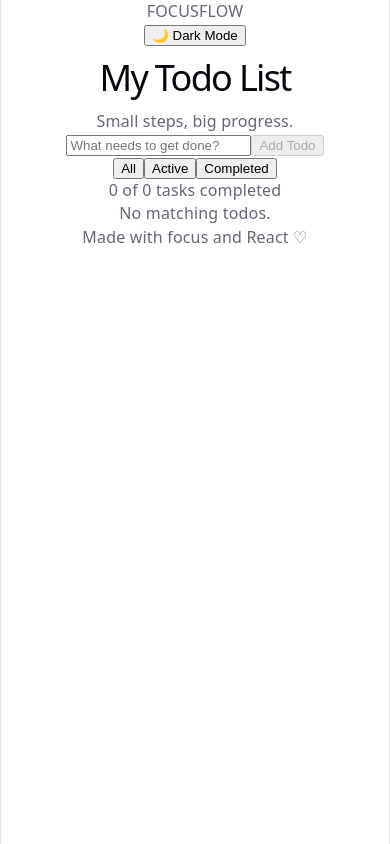
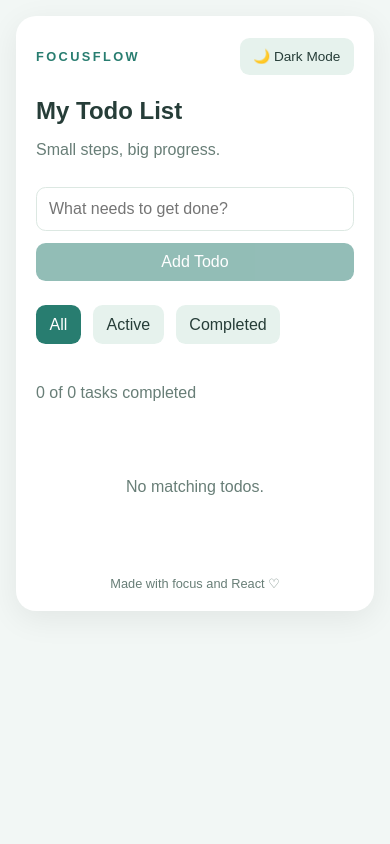
Before and after one commit to BallNChain24FEnd/AshleyWhite-Lab-10.3_Context-API-Todo-App, a React (Vite) app: page / in a window 390 px wide. Built offline with nearby package versions, Linux system fonts and the light colour scheme.

Commit message:
Commit 8: Styled responsive light and dark themes

```diff
--- a/src/App.css
+++ b/src/App.css
@@ -1,184 +1,211 @@
-.counter {
-  font-size: 16px;
-  padding: 5px 10px;
-  border-radius: 5px;
+/* App colors */
+.app {
+  --bg: #f2f7f5;
+  --card: #ffffff;
+  --text: #263d38;
+  --muted: #687e77;
+  --accent: #287d70;
+  --soft: #e6f2ed;
+  --border: #dce8e2;
+
+  min-height: 100vh;
+  padding: 3rem 1rem;
+  background: var(--bg);
+  color: var(--text);
+  transition: background 0.2s;
+}
+
+/* Dark theme */
+.app.dark {
+  --bg: #192b2b;
+  --card: #283d3c;
+  --text: #f1f7f5;
+  --muted: #b6cbc4;
+  --accent: #4eaa96;
+  --soft: #36534d;
+  --border: #45615a;
+}
+
+/* Main card */
+.todo-card {
+  max-width: 42rem;
+  margin: auto;
+  padding: 2rem;
+  border-radius: 1.25rem;
+  background: var(--card);
+  box-shadow: 0 0.5rem 2rem #00000012;
+}
+
+.app-header,
+.todo-item,
+.todo-actions,
+.filters,
+.todo-form {
+  display: flex;
+  align-items: center;
+  gap: 0.75rem;
+}
+
+.app-header {
+  justify-content: space-between;
+}
+
+.eyebrow {
   color: var(--accent);
-  background: var(--accent-bg);
-  border: 2px solid transparent;
-  transition: border-color 0.3s;
-  margin-bottom: 24px;
+  font-size: 0.8rem;
+  font-weight: bold;
+  letter-spacing: 0.15rem;
+}
 
-  &:hover {
-    border-color: var(--accent-border);
+h1 {
+  margin-bottom: 0.25rem;
+}
+
+.subtitle,
+.progress,
+footer {
+  color: var(--muted);
+}
+
+.subtitle {
+  margin-bottom: 1.75rem;
+}
+
+/* Input and buttons */
+input {
+  min-width: 0;
+  padding: 0.75rem;
+  border: 1px solid var(--border);
+  border-radius: 0.6rem;
+  background: var(--card);
+  color: var(--text);
+}
+
+.todo-form {
+  margin-bottom: 1.5rem;
+}
+
+.todo-form input {
+  flex: 1;
+}
+
+button {
+  padding: 0.65rem 0.85rem;
+  border: 0;
+  border-radius: 0.6rem;
+  background: var(--soft);
+  color: var(--text);
+}
+
+button:hover {
+  filter: brightness(0.95);
+}
+
+.todo-form button,
+.filters .selected {
+  background: var(--accent);
+  color: white;
+}
+
+.theme-btn {
+  font-size: 0.85rem;
+}
+
+/* Filter buttons */
+.filters {
+  flex-wrap: wrap;
+  margin-bottom: 1.5rem;
+}
+
+/* Todo list */
+.todo-list {
+  display: grid;
+  gap: 0.75rem;
+}
+
+.todo-item {
+  padding: 0.85rem;
+  border: 1px solid var(--border);
+  border-radius: 0.75rem;
+}
+
+.todo-item span,
+.edit-input {
+  flex: 1;
+  overflow-wrap: anywhere;
+}
+
+.todo-item input[type="checkbox"] {
+  accent-color: var(--accent);
+}
+
+.done {
+  text-decoration: line-through;
+  opacity: 0.6;
+}
+
+.todo-actions {
+  margin-left: auto;
+  gap: 0.4rem;
+}
+
+.todo-actions button {
+  font-size: 0.8rem;
+}
+
+.delete-btn {
+  color: #b64c4c;
+}
+
+.clear-btn {
+  justify-self: end;
+}
+
+.empty {
+  text-align: center;
+  padding: 2rem;
+  color: var(--muted);
+}
+
+footer {
+  margin-top: 2rem;
+  text-align: center;
+  font-size: 0.8rem;
+}
+
+/* Mobile layout */
+@media (max-width: 35rem) {
+  .app {
+    padding: 1rem;
   }
-  &:focus-visible {
-    outline: 2px solid var(--accent);
-    outline-offset: 2px;
+
+  .todo-card {
+    padding: 1.25rem;
+  }
+
+  .todo-item {
+    flex-wrap: wrap;
+  }
+
+  .todo-item span,
+  .edit-input {
+    min-width: 70%;
+  }
+
+  .todo-actions {
+    width: 100%;
+    justify-content: flex-end;
+  }
+
+  .todo-form {
+    flex-wrap: wrap;
+  }
+
+  .todo-form input {
+    flex-basis: 100%;
+  }
+
+  .todo-form button {
+    width: 100%;
   }
 }
-
-.hero {
-  position: relative;
-
-  .base,
-  .framework,
-  .vite {
-    inset-inline: 0;
-    margin: 0 auto;
-  }
-
-  .base {
-    width: 170px;
-    position: relative;
-    z-index: 0;
-  }
-
-  .framework,
-  .vite {
-    position: absolute;
-  }
-
-  .framework {
-    z-index: 1;
-    top: 34px;
-    height: 28px;
-    transform: perspective(2000px) rotateZ(300deg) rotateX(44deg) rotateY(39deg)
-      scale(1.4);
-  }
-
-  .vite {
-    z-index: 0;
-    top: 107px;
-    height: 26px;
-    width: auto;
-    transform: perspective(2000px) rotateZ(300deg) rotateX(40deg) rotateY(39deg)
-      scale(0.8);
-  }
-}
-
-#center {
-  display: flex;
-  flex-direction: column;
-  gap: 25px;
-  place-content: center;
-  place-items: center;
-  flex-grow: 1;
-
-  @media (max-width: 1024px) {
-    padding: 32px 20px 24px;
-    gap: 18px;
-  }
-}
-
-#next-steps {
-  display: flex;
-  border-top: 1px solid var(--border);
-  text-align: left;
-
-  & > div {
-    flex: 1 1 0;
-    padding: 32px;
-    @media (max-width: 1024px) {
-      padding: 24px 20px;
-    }
-  }
-
-  .icon {
-    margin-bottom: 16px;
-    width: 22px;
-    height: 22px;
-  }
-
-  @media (max-width: 1024px) {
-    flex-direction: column;
-    text-align: center;
-  }
-}
-
-#docs {
-  border-right: 1px solid var(--border);
-
-  @media (max-width: 1024px) {
-    border-right: none;
-    border-bottom: 1px solid var(--border);
-  }
-}
-
-#next-steps ul {
-  list-style: none;
-  padding: 0;
-  display: flex;
-  gap: 8px;
-  margin: 32px 0 0;
-
-  .logo {
-    height: 18px;
-  }
-
-  a {
-    color: var(--text-h);
-    font-size: 16px;
-    border-radius: 6px;
-    background: var(--social-bg);
-    display: flex;
-    padding: 6px 12px;
-    align-items: center;
-    gap: 8px;
-    text-decoration: none;
-    transition: box-shadow 0.3s;
-
-    &:hover {
-      box-shadow: var(--shadow);
-    }
-    .button-icon {
-      height: 18px;
-      width: 18px;
-    }
-  }
-
-  @media (max-width: 1024px) {
-    margin-top: 20px;
-    flex-wrap: wrap;
-    justify-content: center;
-
-    li {
-      flex: 1 1 calc(50% - 8px);
-    }
-
-    a {
-      width: 100%;
-      justify-content: center;
-      box-sizing: border-box;
-    }
-  }
-}
-
-#spacer {
-  height: 88px;
-  border-top: 1px solid var(--border);
-  @media (max-width: 1024px) {
-    height: 48px;
-  }
-}
-
-.ticks {
-  position: relative;
-  width: 100%;
-
-  &::before,
-  &::after {
-    content: '';
-    position: absolute;
-    top: -4.5px;
-    border: 5px solid transparent;
-  }
-
-  &::before {
-    left: 0;
-    border-left-color: var(--border);
-  }
-  &::after {
-    right: 0;
-    border-right-color: var(--border);
-  }
-}
--- a/src/index.css
+++ b/src/index.css
@@ -1,111 +1,22 @@
-:root {
-  --text: #6b6375;
-  --text-h: #08060d;
-  --bg: #fff;
-  --border: #e5e4e7;
-  --code-bg: #f4f3ec;
-  --accent: #aa3bff;
-  --accent-bg: rgba(170, 59, 255, 0.1);
-  --accent-border: rgba(170, 59, 255, 0.5);
-  --social-bg: rgba(244, 243, 236, 0.5);
-  --shadow:
-    rgba(0, 0, 0, 0.1) 0 10px 15px -3px, rgba(0, 0, 0, 0.05) 0 4px 6px -2px;
-
-  --sans: system-ui, 'Segoe UI', Roboto, sans-serif;
-  --heading: system-ui, 'Segoe UI', Roboto, sans-serif;
-  --mono: ui-monospace, Consolas, monospace;
-
-  font: 18px/145% var(--sans);
-  letter-spacing: 0.18px;
-  color-scheme: light dark;
-  color: var(--text);
-  background: var(--bg);
-  font-synthesis: none;
-  text-rendering: optimizeLegibility;
-  -webkit-font-smoothing: antialiased;
-  -moz-osx-font-smoothing: grayscale;
-
-  @media (max-width: 1024px) {
-    font-size: 16px;
-  }
-}
-
-@media (prefers-color-scheme: dark) {
-  :root {
-    --text: #9ca3af;
-    --text-h: #f3f4f6;
-    --bg: #16171d;
-    --border: #2e303a;
-    --code-bg: #1f2028;
-    --accent: #c084fc;
-    --accent-bg: rgba(192, 132, 252, 0.15);
-    --accent-border: rgba(192, 132, 252, 0.5);
-    --social-bg: rgba(47, 48, 58, 0.5);
-    --shadow:
-      rgba(0, 0, 0, 0.4) 0 10px 15px -3px, rgba(0, 0, 0, 0.25) 0 4px 6px -2px;
-  }
-
-  #social .button-icon {
-    filter: invert(1) brightness(2);
-  }
+/* Global page styles */
+* {
+  box-sizing: border-box;
 }
 
 body {
   margin: 0;
+  font-family: Arial, sans-serif;
 }
 
-#root {
-  width: 1126px;
-  max-width: 100%;
-  margin: 0 auto;
-  text-align: center;
-  border-inline: 1px solid var(--border);
-  min-height: 100svh;
-  display: flex;
-  flex-direction: column;
-  box-sizing: border-box;
+button, input {
+  font: inherit;
 }
 
-h1,
-h2 {
-  font-family: var(--heading);
-  font-weight: 500;
-  color: var(--text-h);
+button {
+  cursor: pointer;
 }
 
-h1 {
-  font-size: 56px;
-  letter-spacing: -1.68px;
-  margin: 32px 0;
-  @media (max-width: 1024px) {
-    font-size: 36px;
-    margin: 20px 0;
-  }
+button:disabled {
+  opacity: 0.5;
+  cursor: not-allowed;
 }
-h2 {
-  font-size: 24px;
-  line-height: 118%;
-  letter-spacing: -0.24px;
-  margin: 0 0 8px;
-  @media (max-width: 1024px) {
-    font-size: 20px;
-  }
-}
-p {
-  margin: 0;
-}
-
-code,
-.counter {
-  font-family: var(--mono);
-  display: inline-flex;
-  border-radius: 4px;
-  color: var(--text-h);
-}
-
-code {
-  font-size: 15px;
-  line-height: 135%;
-  padding: 4px 8px;
-  background: var(--code-bg);
-}
```
